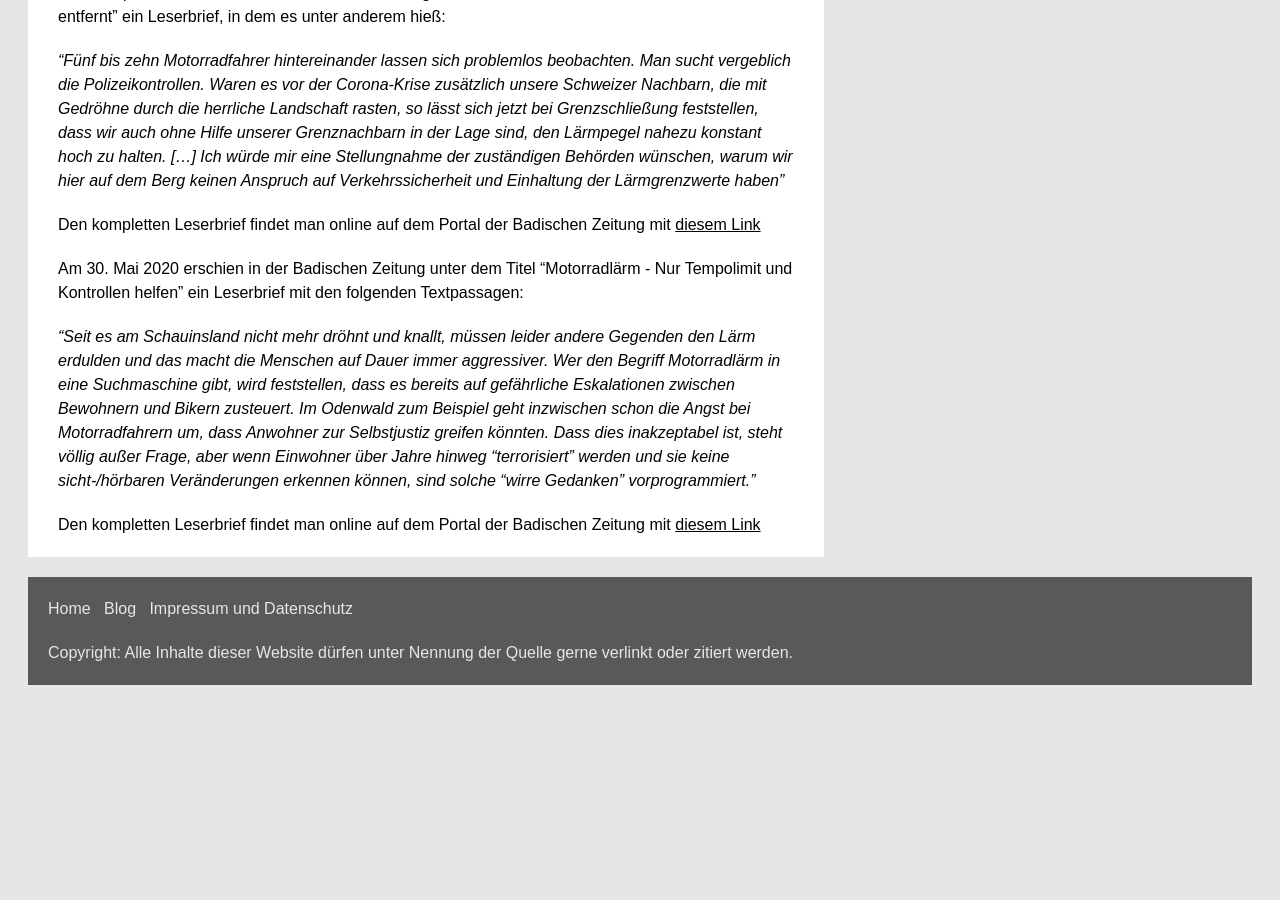
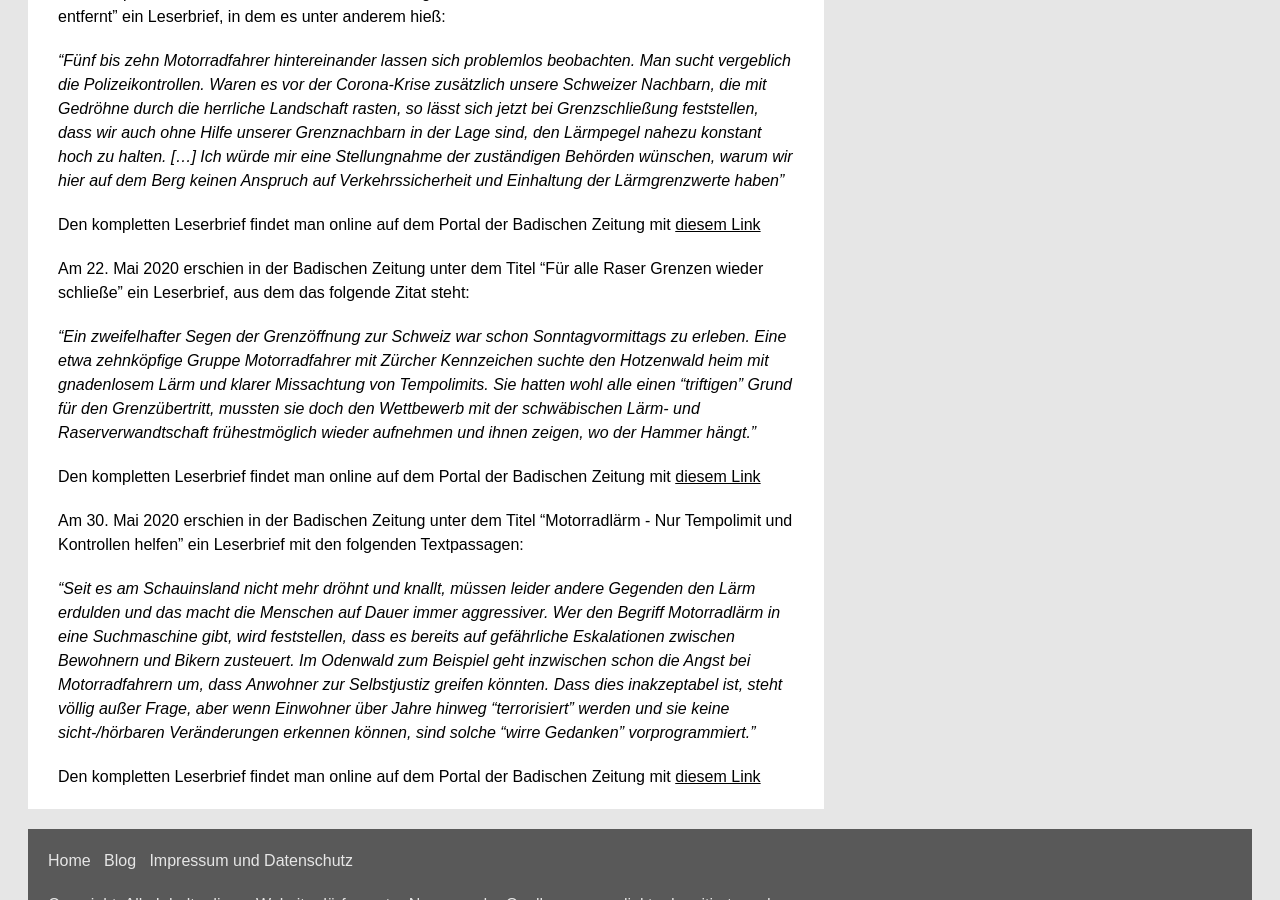
Before and after one commit to rettet-die-stille/rettet-die-stille.github.io, a Jekyll site: the page built from _posts/2020-06-04-Leserbrief-und-Zeitungsberichte-Teil-1.md, in a window 1280 px wide and 900 px high, scrolled down 1395 px. Built offline with Jekyll 4.4.1, drawn with Linux system fonts in a browser that asks for light colours; before the commit the page ends 2108 px from its top, so only the background shows below that.

Commit message:
Update 2020-06-04-Leserbrief-und-Zeitungsberichte-Teil-1.md

```diff
--- a/_posts/2020-06-04-Leserbrief-und-Zeitungsberichte-Teil-1.md
+++ b/_posts/2020-06-04-Leserbrief-und-Zeitungsberichte-Teil-1.md
@@ -11,11 +11,13 @@ Am 16. April 2020 erschien in der Badischen Zeitung unter dem Titel "Für die An
 
 Den kompletten Leserbrief findet man online auf dem Portal der Badischen Zeitung mit <span style="text-decoration: underline;">[diesem Link](https://www.badische-zeitung.de/leserbriefe-xmack7fqx--184823445.html){:target="_blank"}</span>
 
+
 Am 18. April 2020 erschien in der Badischen Zeitung unter dem Titel "Ein Fahrverbot für Motorräder muss her" ein Leserbrief, in dem es unter anderem hieß:
 
 <i>"Trotz Corona-Zeiten wurde die Wanderung jäh gestört von ekelhaftem, lautem und störendem Motorenlärm. Bewegt man sich auf Anhöhen oder markanten Orten wie dem Bildsteinfelsen, wird das Genießen der Natur, Vogelgezwitscher, Rauschen des Waldes durch den Wind oder einfach die absolute Ruhe immer wieder gestört von lautem, aggressivem Motorenlärm. [...] Meiner Meinung nach ist ein Fahrverbot an Samstagen und Sonntagen für Motorräder unumgänglich. Nur so kann man die Bewohner und den Schwarzwald schützen."</i>
 
 Den kompletten Leserbrief findet man online auf dem Portal der Badischen Zeitung mit <span style="text-decoration: underline;">[diesem Link](https://www.badische-zeitung.de/leserbriefe-x3seqfiax--184886863.html){:target="_blank"}</span>
+
 
 Am 28. April 2020 erschien in der Badischen Zeitung unter dem Titel "Von Polizeikontrollen meilenweit entfernt" ein Leserbrief, in dem es unter anderem hieß:
 
@@ -23,6 +25,15 @@ Am 28. April 2020 erschien in der Badischen Zeitung unter dem Titel "Von Polizei
 
 Den kompletten Leserbrief findet man online auf dem Portal der Badischen Zeitung mit <span style="text-decoration: underline;">[diesem Link](https://www.badische-zeitung.de/leserbriefe-xki3b7yix--185178804.html){:target="_blank"}</span>
 
+
+Am 22. Mai 2020 erschien in der Badischen Zeitung unter dem Titel "Für alle Raser Grenzen wieder schließe" ein Leserbrief, aus dem das folgende Zitat steht:
+
+<i>"Ein zweifelhafter Segen der Grenzöffnung zur Schweiz war schon Sonntagvormittags zu erleben. Eine etwa zehnköpfige Gruppe Motorradfahrer mit Zürcher Kennzeichen suchte den Hotzenwald heim mit gnadenlosem Lärm und klarer Missachtung von Tempolimits. Sie hatten wohl alle einen "triftigen" Grund für den Grenzübertritt, mussten sie doch den Wettbewerb mit der schwäbischen Lärm- und Raserverwandtschaft frühestmöglich wieder aufnehmen und ihnen zeigen, wo der Hammer hängt."</i>
+
+Den kompletten Leserbrief findet man online auf dem Portal der Badischen Zeitung mit <span style="text-decoration: underline;">[diesem Link](https://www.badische-zeitung.de/leserbriefe-xukunneqx){:target="_blank"}</span>
+
+
+
 Am 30. Mai 2020 erschien in der Badischen Zeitung unter dem Titel "Motorradlärm - Nur Tempolimit und Kontrollen helfen" ein Leserbrief mit den folgenden Textpassagen:
 
 <i>"Seit es am Schauinsland nicht mehr dröhnt und knallt, müssen leider andere Gegenden den Lärm erdulden und das macht die Menschen auf Dauer immer aggressiver. Wer den Begriff Motorradlärm in eine Suchmaschine gibt, wird feststellen, dass es bereits auf gefährliche Eskalationen zwischen Bewohnern und Bikern zusteuert. Im Odenwald zum Beispiel geht inzwischen schon die Angst bei Motorradfahrern um, dass Anwohner zur Selbstjustiz greifen könnten. Dass dies inakzeptabel ist, steht völlig außer Frage, aber wenn Einwohner über Jahre hinweg "terrorisiert" werden und sie keine sicht-/hörbaren Veränderungen erkennen können, sind solche "wirre Gedanken" vorprogrammiert."</i>
```
